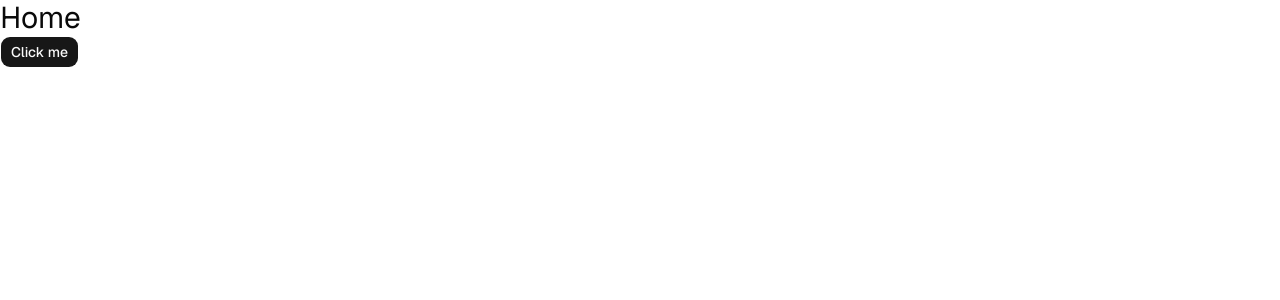
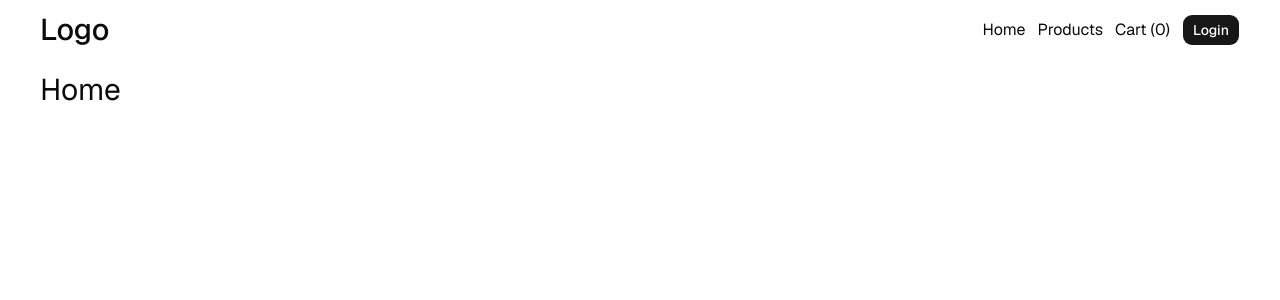
Before and after one commit to TAnhpika/f8-zoom-day76, a Next.js app: page / in a window 1280 px wide. Shown: the top 300 px of the page. Built offline with nearby package versions, Linux system fonts and the light colour scheme.

Commit message:
Layout + nav

```diff
--- a/package.json
+++ b/package.json
@@ -13,10 +13,12 @@
     "cn": "^0.5.0",
     "lucide-react": "^1.61.0",
     "next": "16.4.3",
+    "next-themes": "^0.4.6",
     "radix-ui": "^1.8.1",
     "react": "19.3.0",
     "react-dom": "19.3.0",
     "shadcn": "^4.22.1",
+    "sonner": "^2.0.8",
     "tw-animate-css": "^1.4.0"
   },
   "devDependencies": {
--- /dev/null
+++ b/src/app/(main)/layout.jsx
@@ -0,0 +1,36 @@
+import { Button } from "@/components/ui/button";
+import { Toaster } from "@/components/ui/sonner";
+import Link from "next/link";
+
+export default function MainLayout({ children }) {
+    return (
+        <>
+            <header className="flex justify-between items-center py-3 max-w-300 mx-auto">
+                <div>
+                    <h1 className="text-3xl font-medium">
+                        <Link href={"/"}>Logo</Link>
+                    </h1>
+                </div>
+                <ul className="flex gap-3 items-center">
+                    <li>
+                        <Link href={"/"}>Home</Link>
+                    </li>
+                    <li>
+                        <Link href={"/products"}>Products</Link>
+                    </li>
+                    <li>
+                        <Link href={"/cart"}>Cart (0)</Link>
+                    </li>
+                    <li>
+                        <Link href={"/auth/login"}>
+                            <Button>Login</Button>
+                        </Link>
+                    </li>
+                </ul>
+            </header>
+
+            <main className="py-3 max-w-300 mx-auto">{children}</main>
+            <Toaster />
+        </>
+    );
+}
--- a/src/app/page.jsx
+++ b/src/app/(main)/page.jsx
@@ -1,10 +1,7 @@
-import { Button } from "@/components/ui/button";
-
 export default function HomePage() {
     return (
         <div>
             <h1 className="text-3xl">Home</h1>
-            <Button>Click me</Button>
         </div>
     );
 }
--- /dev/null
+++ b/src/components/ui/input.jsx
@@ -0,0 +1,22 @@
+import * as React from "react"
+import { cn } from "cn"
+
+function Input({
+  className,
+  type,
+  ...props
+}) {
+  return (
+    <input
+      type={type}
+      data-slot="input"
+      className={cn(
+        "h-8 w-full min-w-0 rounded-lg border border-input bg-transparent px-2.5 py-1 text-base transition-colors outline-none file:inline-flex file:h-6 file:border-0 file:bg-transparent file:text-sm file:font-medium file:text-foreground placeholder:text-muted-foreground focus-visible:border-ring focus-visible:ring-3 focus-visible:ring-ring/50 disabled:pointer-events-none disabled:cursor-not-allowed disabled:bg-input/50 disabled:opacity-50 aria-invalid:border-destructive aria-invalid:ring-3 aria-invalid:ring-destructive/20 md:text-sm dark:bg-input/30 dark:disabled:bg-input/80 dark:aria-invalid:border-destructive/50 dark:aria-invalid:ring-destructive/40",
+        className
+      )}
+      {...props}
+    />
+  )
+}
+
+export { Input }
--- /dev/null
+++ b/src/components/ui/sonner.jsx
@@ -0,0 +1,51 @@
+"use client"
+
+import { useTheme } from "next-themes"
+import { Toaster as Sonner } from "sonner";
+import { CircleCheckIcon, InfoIcon, TriangleAlertIcon, OctagonXIcon, Loader2Icon } from "lucide-react"
+
+const Toaster = ({
+  ...props
+}) => {
+  const { theme = "system" } = useTheme()
+
+  return (
+    <Sonner
+      theme={theme}
+      className="toaster group"
+      icons={{
+        success: (
+          <CircleCheckIcon className="size-4" />
+        ),
+        info: (
+          <InfoIcon className="size-4" />
+        ),
+        warning: (
+          <TriangleAlertIcon className="size-4" />
+        ),
+        error: (
+          <OctagonXIcon className="size-4" />
+        ),
+        loading: (
+          <Loader2Icon className="size-4 animate-spin" />
+        ),
+      }}
+      style={
+        {
+          "--normal-bg": "var(--popover)",
+          "--normal-text": "var(--popover-foreground)",
+          "--normal-border": "var(--border)",
+          "--border-radius": "var(--radius)"
+        }
+      }
+      toastOptions={{
+        classNames: {
+          toast: "cn-toast",
+        },
+      }}
+      {...props}
+    />
+  );
+}
+
+export { Toaster }
```
Also changed, not shown: 1 other file (tests, documents, lock files or other folders).
